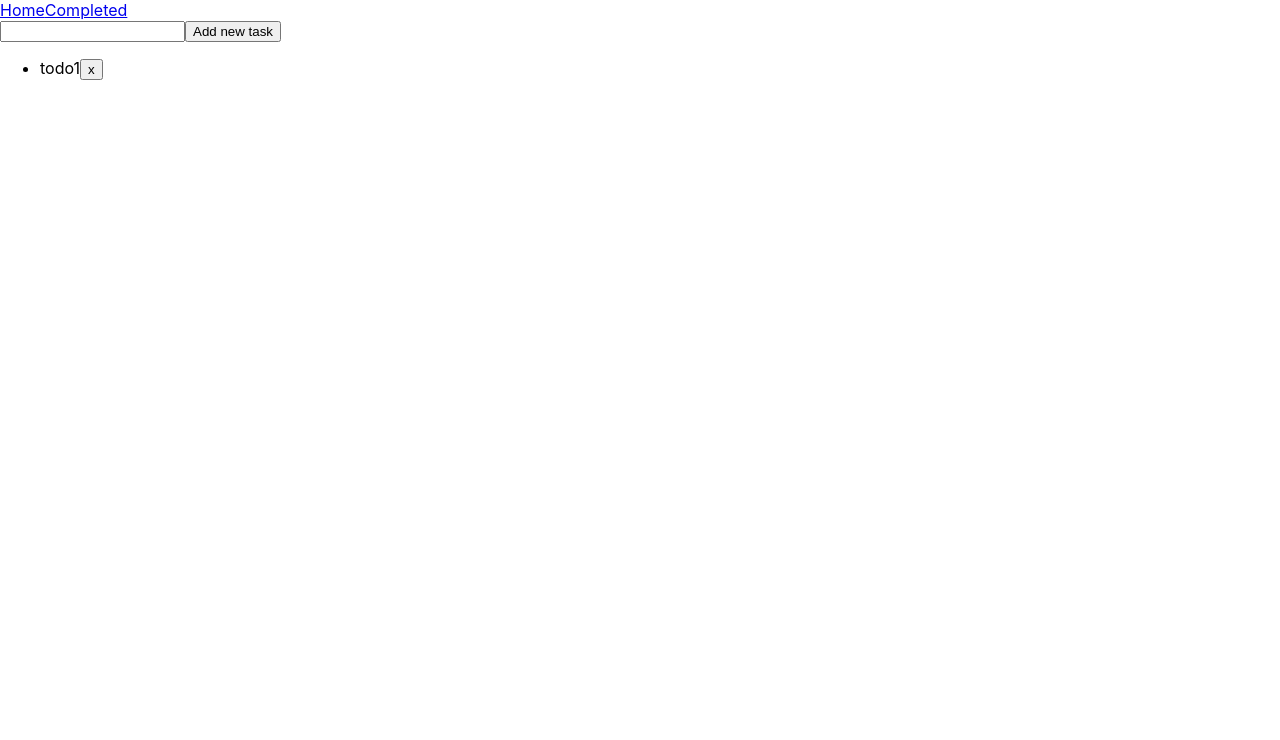
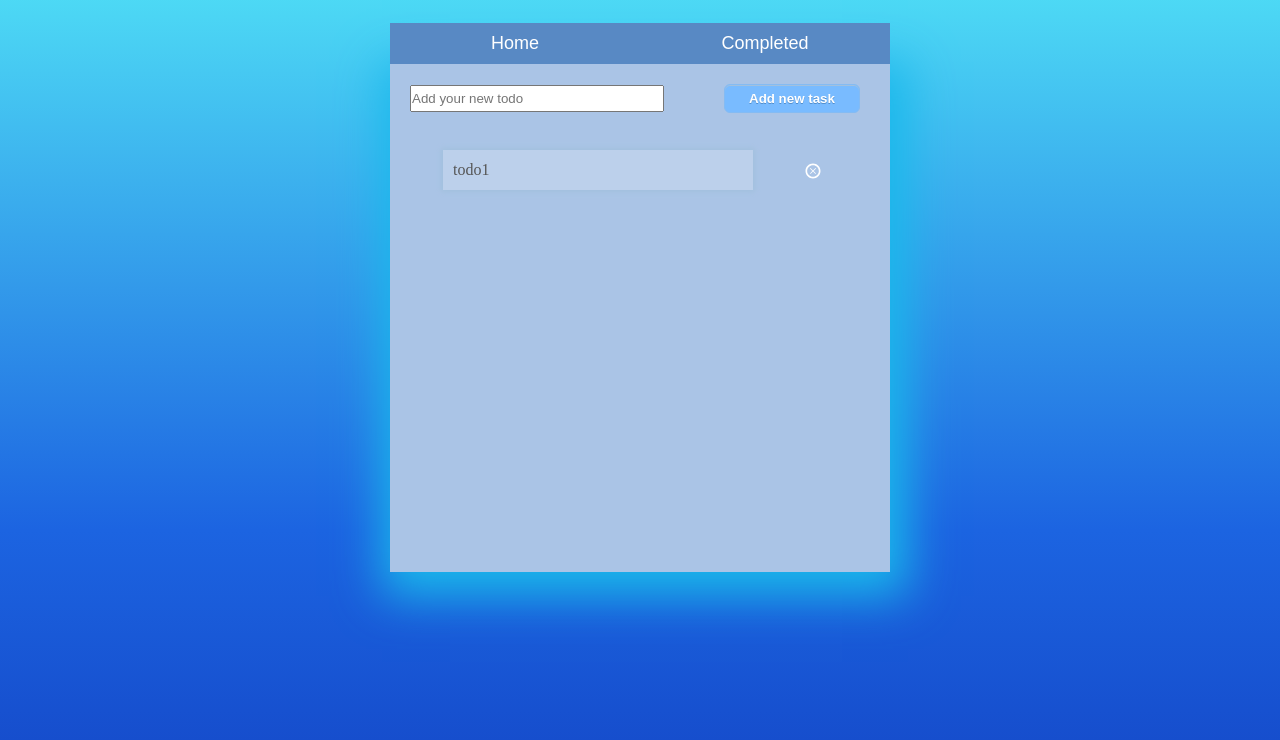
Before and after one commit to KrzysztofSnopek/To-Do-List, a React (Create React App) app in the folder to-do-list/: page / in a window 1280 px wide. Shown: the top 740 px of the page. Built offline with nearby package versions, Linux system fonts and the light colour scheme.

Commit message:
Adds styles
Needs to limit the number of created lis and the width of text in a line

```diff
--- a/to-do-list/package.json
+++ b/to-do-list/package.json
@@ -8,9 +8,11 @@
     "@testing-library/user-event": "^13.5.0",
     "react": "^18.2.0",
     "react-dom": "^18.2.0",
+    "react-icons": "^4.4.0",
     "react-router-dom": "^6.3.0",
     "react-scripts": "5.0.1",
     "redux-persist": "^6.0.0",
+    "styled-components": "^5.3.5",
     "web-vitals": "^2.1.4"
   },
   "scripts": {
--- a/to-do-list/src/App.css
+++ /dev/null
@@ -1,38 +0,0 @@
-.App {
-  text-align: center;
-}
-
-.App-logo {
-  height: 40vmin;
-  pointer-events: none;
-}
-
-@media (prefers-reduced-motion: no-preference) {
-  .App-logo {
-    animation: App-logo-spin infinite 20s linear;
-  }
-}
-
-.App-header {
-  background-color: #282c34;
-  min-height: 100vh;
-  display: flex;
-  flex-direction: column;
-  align-items: center;
-  justify-content: center;
-  font-size: calc(10px + 2vmin);
-  color: white;
-}
-
-.App-link {
-  color: #61dafb;
-}
-
-@keyframes App-logo-spin {
-  from {
-    transform: rotate(0deg);
-  }
-  to {
-    transform: rotate(360deg);
-  }
-}
--- a/to-do-list/src/App.js
+++ b/to-do-list/src/App.js
@@ -4,10 +4,12 @@ import Home from './Home';
 import Completed from './Completed';
 import Error from './Error';
 import SharedLayout from './SharedLayout';
-import './App.css';
+import {GlobalStyle} from './styles/Globalstyle';
 
 function App() {
   return (
+      <div className='container box'>
+      <GlobalStyle />
        <Routes>
          <Route path='/' element={<SharedLayout />}>
          <Route index element={<Home />} />
@@ -15,6 +17,7 @@ function App() {
          <Route path='*' element={<Error />} />
          </Route>
        </Routes>
+      </div>
   );
 }
 
--- a/to-do-list/src/Navbar.js
+++ b/to-do-list/src/Navbar.js
@@ -1,12 +1,14 @@
 import {Link} from 'react-router-dom';
 import React, {Component} from 'react';
+import { StyledNavbar } from './styles/Navbar.styled';
+import { NavbuttonStyled } from './styles/NavButton.styled';
 
 class Navbar extends Component {
     render(){
-        return (<nav>
-            <Link to='/'>Home</Link>
-            <Link to='completed'>Completed</Link>
-        </nav>
+        return (<StyledNavbar>
+            <Link to='/'><NavbuttonStyled>Home</NavbuttonStyled></Link>
+            <Link to='completed'><NavbuttonStyled>Completed</NavbuttonStyled></Link>
+        </StyledNavbar>
         );
     }
 }
--- a/to-do-list/src/NewToDoForm.tsx
+++ b/to-do-list/src/NewToDoForm.tsx
@@ -1,4 +1,6 @@
 import React, { useState, useEffect } from "react";
+import { StyledLayout } from "./styles/Layout.styled";
+import { TiDeleteOutline } from 'react-icons/ti';
 
 export function NewToDoForm(): JSX.Element {
     const [todos, setTodos] = useState<string[]>(["todo1"]);
@@ -27,14 +29,16 @@ export function NewToDoForm(): JSX.Element {
     }
 
     return(
-        <div>
+        <StyledLayout>
             <form>
-            <input
+            <input className="form-input"
                 type="text"
                 onChange={e => setActivity(e.target.value)}
                 value={activity}
+                placeholder= "Add your new todo"
+                maxLength={40}
             />
-            <button
+            <button className="form-button"
                 onClick={() =>
                     handleSubmit(activity)
                 }
@@ -48,17 +52,21 @@ export function NewToDoForm(): JSX.Element {
             <ul>
             {todos.map(
                 (todo, index) => (
-                    <li key={index}>
+                    <div key={index}>
+                    <li>
+                        <p>
                         {todo}
-                        <button
-                            onClick={() => handleRemove(index)}
-                        >
-                            x
-                        </button>
+                        </p>
                     </li>
+                    <button className="form-button"
+                    onClick={() => handleRemove(index)}
+                    >
+                    <TiDeleteOutline />
+                    </button>
+                    </div>
                 )
             )}
             </ul>
-        </div>
+        </StyledLayout>
     )
 }
--- a/to-do-list/src/index.css
+++ /dev/null
@@ -1,13 +0,0 @@
-body {
-  margin: 0;
-  font-family: -apple-system, BlinkMacSystemFont, 'Segoe UI', 'Roboto', 'Oxygen',
-    'Ubuntu', 'Cantarell', 'Fira Sans', 'Droid Sans', 'Helvetica Neue',
-    sans-serif;
-  -webkit-font-smoothing: antialiased;
-  -moz-osx-font-smoothing: grayscale;
-}
-
-code {
-  font-family: source-code-pro, Menlo, Monaco, Consolas, 'Courier New',
-    monospace;
-}
--- a/to-do-list/src/index.js
+++ b/to-do-list/src/index.js
@@ -1,6 +1,5 @@
 import React from 'react';
 import ReactDOM from 'react-dom/client';
-import './index.css';
 import App from './App';
 import reportWebVitals from './reportWebVitals';
 import {BrowserRouter} from "react-router-dom";
--- /dev/null
+++ b/to-do-list/src/styles/Globalstyle.js
@@ -0,0 +1,23 @@
+import { createGlobalStyle } from "styled-components";
+
+export const GlobalStyle = createGlobalStyle`
+    body {
+        background: rgb(20,16,98);
+        background: linear-gradient(0deg, rgba(20,70,198,1) 0%, rgba(28,100,225,1) 35%, rgba(32,207,242,0.8) 100%);
+    }
+
+    .container {
+        display: flex;
+        flex-wrap: wrap;
+        justify-content: center;
+    }
+
+    .box {
+        height: 100vh;
+        min-height: 100vh;
+        flex-grow: 1;
+        flex-shrink: 1;
+        flex-basis: 100%;
+        min-width: 300px;
+    }
+`
--- /dev/null
+++ b/to-do-list/src/styles/Layout.styled.js
@@ -0,0 +1,88 @@
+import styled from "styled-components";
+
+export const StyledLayout = styled.div`
+        background-color: rgba(170, 196, 230);
+        box-shadow: 5px 11px 44px 13px rgba(26, 185, 235, 1);
+        display: flex;
+        flex-wrap: wrap;
+        justify-content: center;
+        width: 500px;
+
+        form {
+            padding: 20px 20px;
+            width: 500px;
+            height: 20px;
+        }
+
+        .form-input {
+            width: 250px;
+            padding: 4px 0;
+        }
+
+        .form-button {
+            margin-left: 60px;
+            box-shadow:inset 0px 1px 0px 0px #a2c1de;
+	        background-color:#79bbff;
+	        border-radius:6px;
+	        border:1px solid #84bbf3;
+	        cursor: pointer;
+	        color:#ffffff;
+	        font-weight:bold;
+	        padding:6px 24px;
+	        text-decoration:none;
+	        text-shadow:0px 1px 0px #528ecc;
+            :hover {
+                background: #378de5;
+	            background-color:#378de5;
+            }
+        }
+
+        ul {
+            width: 500px;
+            height: 52vh;
+            min-height: 50vh;
+            list-style: none;
+        }
+
+        ul div {
+            width: 380px;
+            max-width: 380px;
+            display: flex;
+            justify-content: space-between;
+            flex-wrap: wrap;
+            padding-left: 8px;
+            color: #555555;
+            margin: 5px 5px;
+        }
+
+        li {
+            background-color: #bcd0eb;
+            width: 300px;
+            max-width: 300px;
+            height: 30px;
+            box-shadow: 0px 0px 5px 2px #a2c1de;
+            padding: 5px 0 5px 10px;
+            display: flex;
+            align-items: center;
+            margin: 5px 0;
+            max-width: 300px;
+        }
+
+        p li {
+            width: 250px;
+            max-width: 250px;
+        }
+
+        div button.form-button {
+            font-size: 20px;
+            padding: 6px 0 0 0;
+            background-color: transparent;
+            box-shadow: none;
+            border: none;
+            margin-left: 5px;
+            :hover {
+                background: none;
+	            background-color: none;
+            }
+        }
+`
--- /dev/null
+++ b/to-do-list/src/styles/NavButton.styled.js
@@ -0,0 +1,18 @@
+import styled from "styled-components";
+
+export const NavbuttonStyled = styled.button`
+        background-color: #5889c4;
+        font-size: large;
+        width: 250px;
+        max-width: 100%;
+        color: white;
+        padding: 10px 0;
+        text-align: center;
+        text-decoration: none;
+        outline: none;
+        border: none;
+        cursor: pointer;
+        :hover {
+            background-color: #64adde;
+        }
+`
--- /dev/null
+++ b/to-do-list/src/styles/Navbar.styled.js
@@ -0,0 +1,13 @@
+import styled from "styled-components";
+
+export const StyledNavbar = styled.nav`
+    grid-template-rows: 250px 250px;
+    grid-gap: 0px;
+    padding-top: 15px;
+    flex-direction: row;
+    justify-content: space-between;
+    min-width: 500px;
+    display: inline-flex;
+
+
+`
```
Also changed, not shown: to-do-list/src/styles/Container.styled.js (added, +8 -0 lines), to-do-list/src/logo.svg (deleted), 1 other file (tests, documents, lock files or other folders).
